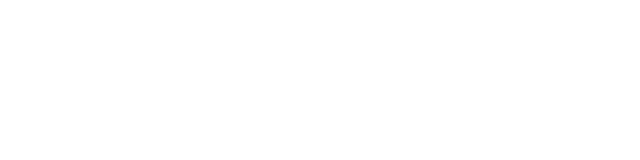
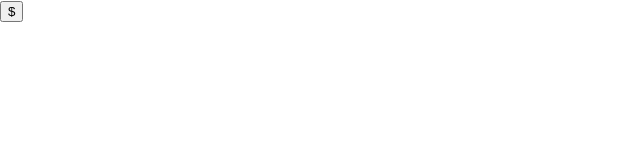
Before and after one commit to amosjyng/demo-editor, a React (Create React App) app: page / in a window 1280 px wide. Shown: the top 160 px of the page, without its empty margins (0-640 px from the left). Built offline with nearby package versions, Linux system fonts and the light colour scheme.

Commit message:
Render toolbar with button

```diff
--- a/src/components/TemplateEditor.js
+++ b/src/components/TemplateEditor.js
@@ -1,5 +1,6 @@
 import React from "react";
 import { Editor, EditorState } from "draft-js";
+import Toolbar from "./Toolbar";
 import "draft-js/dist/Draft.css";
 
 class TemplateEditor extends React.Component {
@@ -11,7 +12,10 @@
 
   render() {
     return (
-      <Editor editorState={this.state.editorState} onChange={this.onChange} />
+      <div className="TemplateEditor">
+        <Toolbar />
+        <Editor editorState={this.state.editorState} onChange={this.onChange} />
+      </div>
     );
   }
 }
--- /dev/null
+++ b/src/components/Toolbar.js
@@ -0,0 +1,14 @@
+import React from "react";
+import ToolbarButton from "./ToolbarButton";
+
+class Toolbar extends React.Component {
+  render() {
+    return (
+      <div className="Toolbar">
+        <ToolbarButton symbol="$" />
+      </div>
+    );
+  }
+}
+
+export default Toolbar;
--- /dev/null
+++ b/src/components/ToolbarButton.js
@@ -0,0 +1,14 @@
+import React from "react";
+import PropTypes from "prop-types";
+
+class ToolbarButton extends React.Component {
+  render() {
+    return <button type="button">{this.props.symbol}</button>;
+  }
+}
+
+ToolbarButton.propTypes = {
+  symbol: PropTypes.string.isRequired,
+};
+
+export default ToolbarButton;
```
